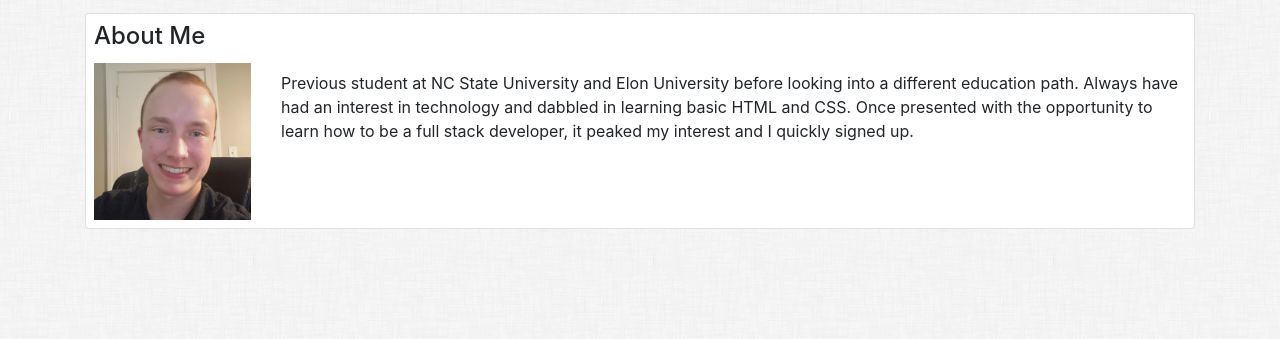
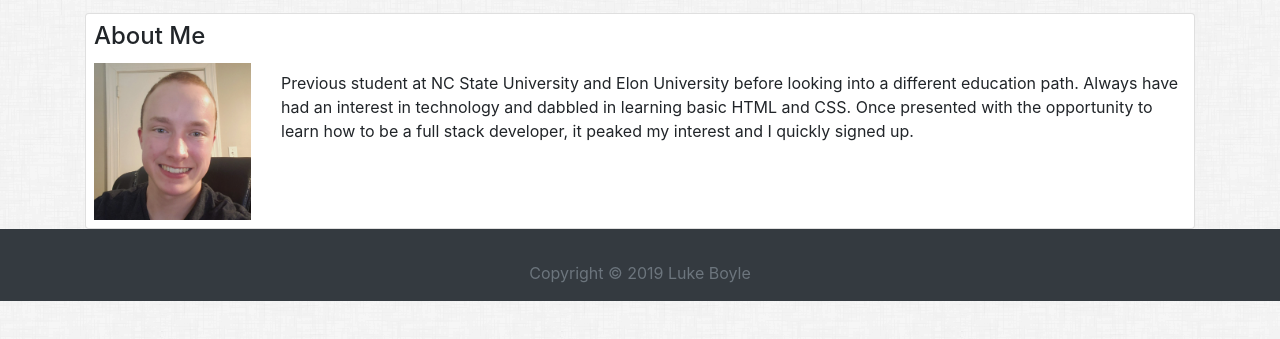
Before and after one commit to LMBoyle/Bootstrap-Portfolio, a plain HTML site: page index.html in a window 1280 px wide. Shown: the part 65-404 px from the top of the page. Drawn offline with nearby package versions, Linux system fonts and the light colour scheme.

Commit message:
added sticky footer to index

```diff
--- a/index.html
+++ b/index.html
@@ -45,5 +45,13 @@
                 </div>
             </div>
         </div>
+
+        <!-- Footer -->
+        <footer class="footer mt-auto py-3 bg-dark">
+            <div class="container">
+                <div class="text-muted text-center pt-3"> Copyright &copy; 2019 Luke Boyle </div>
+            </div>
+
+        </footer>
     </body>
 </html>
```
